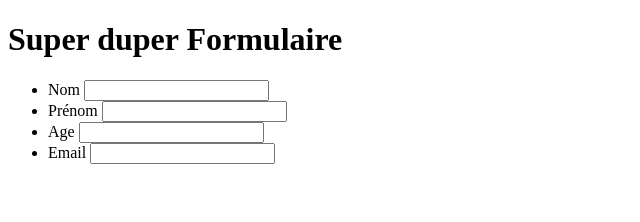
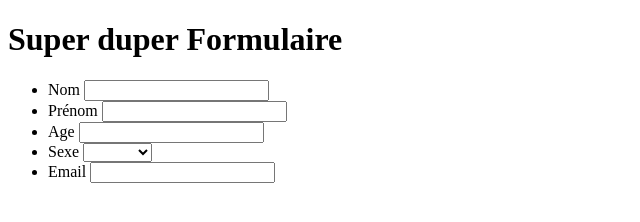
Before and after one commit to LucasAliasElvennope/Formulaire, a plain HTML site: page test.html in a window 1280 px wide. Shown: the whole page, without its empty margins (0-640 px from the left). Drawn offline with Linux system fonts and the light colour scheme.

Commit message:
feat : add part for the user_sexe

```diff
--- a/test.html
+++ b/test.html
@@ -5,7 +5,7 @@
     <title>Mon site de Formulaire</title>
 </head>
 <body>
-  <h1>Super duper Formulaire</h1>
+  <h1>Super duper Formulaire</h1> <!-- Titre affiché -->
   <form action="#" method="post">
     <ul>
       <li>
@@ -21,6 +21,15 @@
          <input type="number" id="Age" name="user_age" required/>
         </li>
         <li>
+          <label for="sexe">Sexe</label>
+          <select id="sexe" name="user_sexe" required> <!-- Menu déroulant -->
+          <option value="" disabled selected>   <!-- Option qui fait que ni femme ni homme est selectionné de base -->
+            <option value="" disabled selected>
+          <option value="Homme">Homme</option>
+          <option value="Femme">Femme</option>
+        </select>
+        </li>
+        <li>
         <label for="mail">Email</label>
         <input type="email" id="mail" name="user_mail" required/>
       </li>
```
